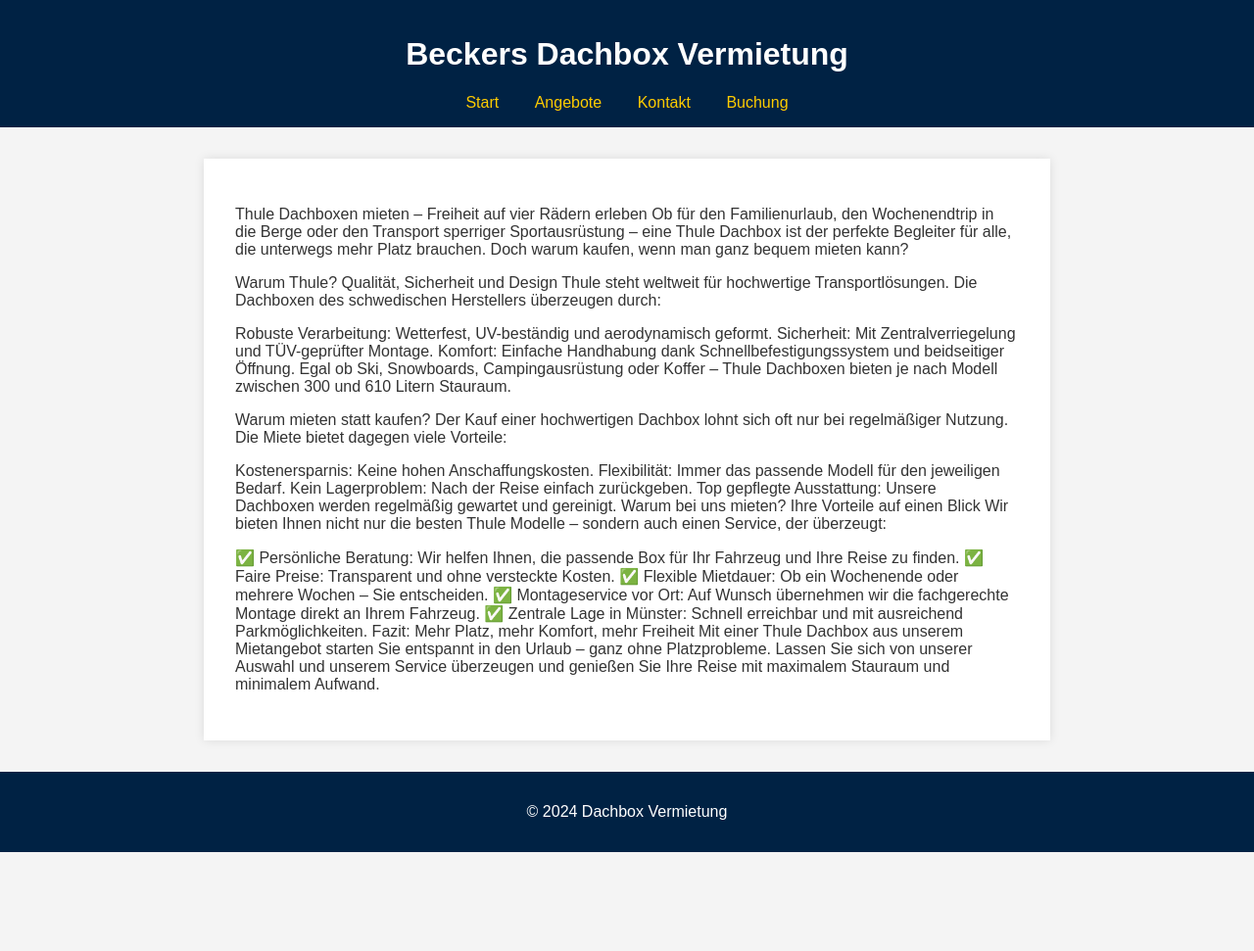
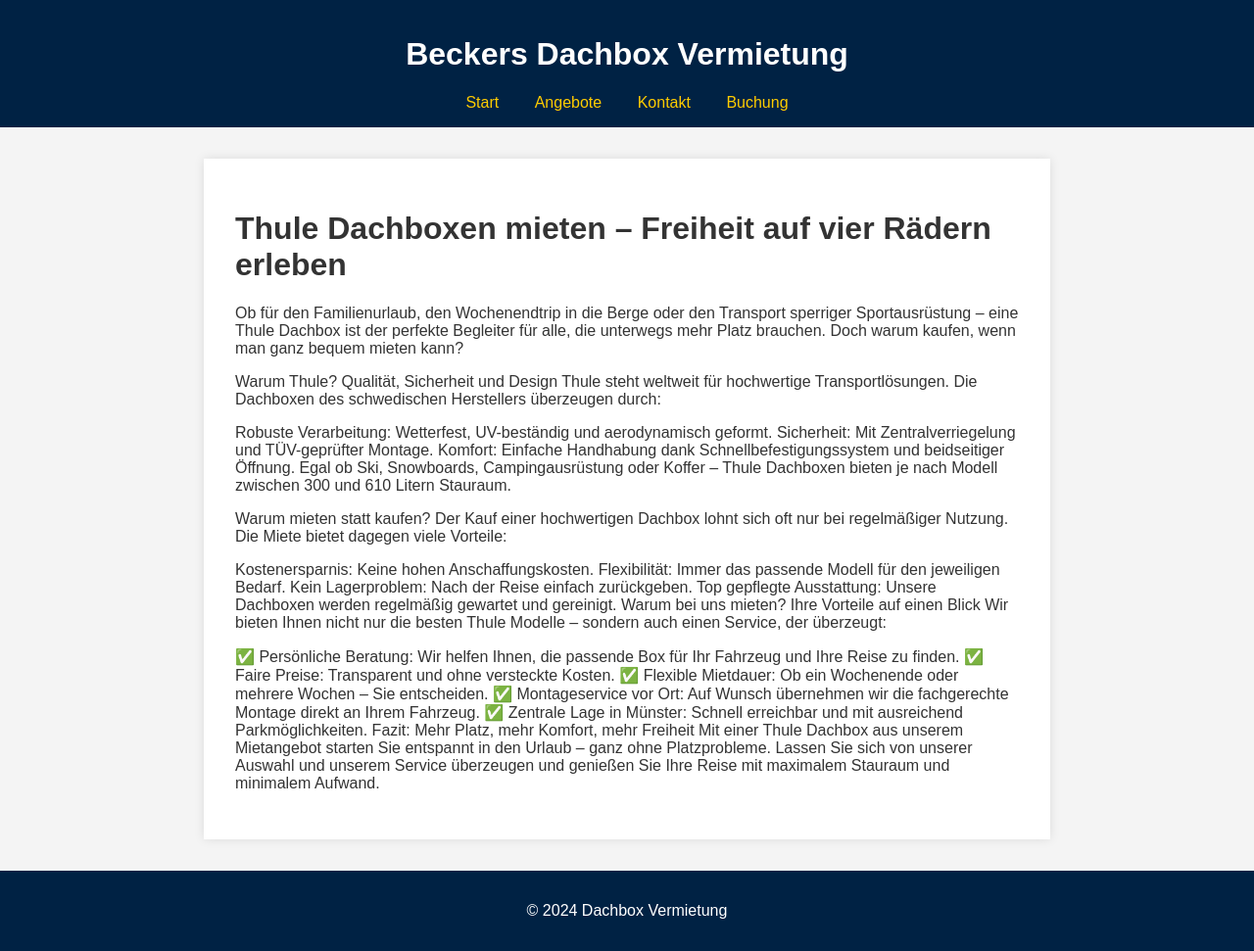
Before and after one commit to stefan-becker/dachbox-vermietung, a Jekyll site: the page built from index.md, in a window 1280 px wide. Shown: the whole page at 98% size. Built offline with Jekyll 4.4.1, drawn with Linux system fonts in a browser that asks for light colours; before the commit the page ends 900 px from its top, so only the background shows below that.

```diff
--- a/index.md
+++ b/index.md
@@ -3,7 +3,8 @@ layout: default
 title: Start
 ---
 
-Thule Dachboxen mieten – Freiheit auf vier Rädern erleben
+# Thule Dachboxen mieten – Freiheit auf vier Rädern erleben
+
 Ob für den Familienurlaub, den Wochenendtrip in die Berge oder den Transport sperriger Sportausrüstung – eine Thule Dachbox ist der perfekte Begleiter für alle, die unterwegs mehr Platz brauchen. Doch warum kaufen, wenn man ganz bequem mieten kann?
 
 Warum Thule? Qualität, Sicherheit und Design
```
